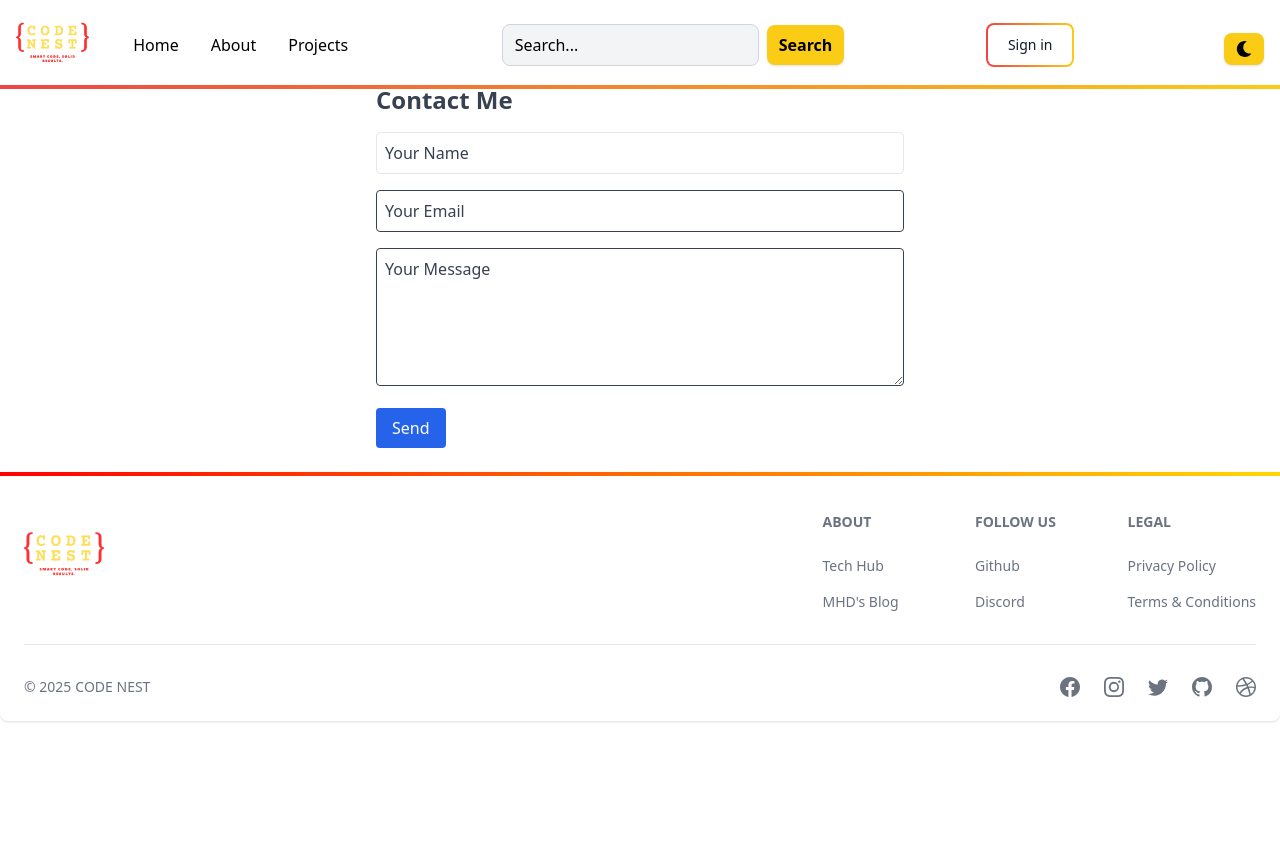
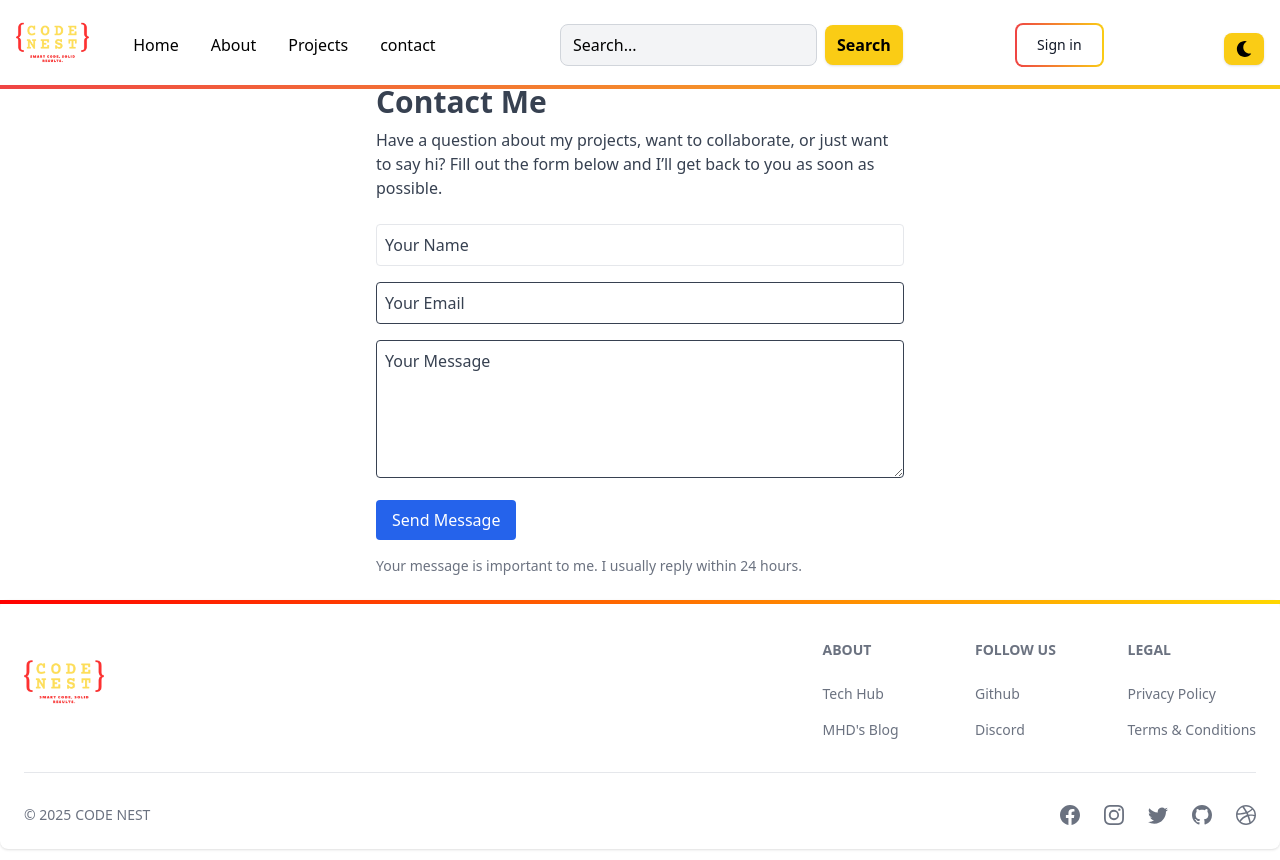
Before and after one commit to MohamadSabha/MERN-BLOG, a React (Vite) app in the folder client/: page /Contact in a window 1280 px wide. Built offline with nearby package versions, Linux system fonts and the light colour scheme; no server answers.

Commit message:
adding contact to the header

```diff
--- a/client/src/components/Header.jsx
+++ b/client/src/components/Header.jsx
@@ -152,6 +152,16 @@ export default function Header() {
             >
               Projects
             </Link>
+            <Link
+              to="/contact"
+              className={`font-medium px-3 py-2 rounded-lg transition-colors ${
+                path === "/contact"
+                  ? " text-accent  dark:text-accent border-b-2 border-accent"
+                  : " dark:hover:text-accent"
+              }`}
+            >
+              contact
+            </Link>
           </nav>
           <form onSubmit={handleSubmit} className="flex items-center gap-2">
             <input
@@ -247,8 +257,8 @@ export default function Header() {
               to="/"
               className={`font-medium px-3 py-2 rounded-lg transition-colors ${
                 path === "/"
-                  ? "bg-yellow-400 text-black dark:bg-yellow-400 dark:text-black shadow"
-                  : "hover:bg-yellow-100 dark:hover:bg-yellow-700"
+                  ? " text-accent  dark:text-accent border-b-2 border-accent"
+                  : " dark:hover:text-accent"
               }`}
             >
               Home
@@ -257,8 +267,8 @@ export default function Header() {
               to="/about"
               className={`font-medium px-3 py-2 rounded-lg transition-colors ${
                 path === "/about"
-                  ? "bg-yellow-400 text-black dark:bg-yellow-400 dark:text-black shadow"
-                  : "hover:bg-yellow-100 dark:hover:bg-yellow-700"
+                  ? " text-accent  dark:text-accent border-b-2 border-accent"
+                  : " dark:hover:text-accent"
               }`}
             >
               About
@@ -267,13 +277,22 @@ export default function Header() {
               to="/projects"
               className={`font-medium px-3 py-2 rounded-lg transition-colors ${
                 path === "/projects"
-                  ? "bg-yellow-400 text-black dark:bg-yellow-400 dark:text-black shadow"
-                  : "hover:bg-yellow-100 dark:hover:bg-yellow-700"
+                  ? " text-accent  dark:text-accent border-b-2 border-accent"
+                  : " dark:hover:text-accent"
               }`}
             >
               Projects
             </Link>
-
+            <Link
+              to="/contact"
+              className={`font-medium px-3 py-2 rounded-lg transition-colors ${
+                path === "/contact"
+                  ? " text-accent  dark:text-accent border-b-2 border-accent"
+                  : " dark:hover:text-accent"
+              }`}
+            >
+              contact
+            </Link>
             <Link
               to="/dashboard?tab=profile"
               className="relative inline-flex items-center justify-center p-0.5 mb-2 me-2
--- a/client/src/pages/Contact.jsx
+++ b/client/src/pages/Contact.jsx
@@ -34,7 +34,17 @@ export default function Contact() {
 
   return (
     <div className="max-w-xl mx-auto p-6">
-      <h1 className="text-2xl font-bold mb-4">Contact Me</h1>
+      {/* Headline */}
+      <h1 className="text-3xl font-bold mb-2">Contact Me</h1>
+
+      {/* Subheading */}
+      <p className="text-gray-700 mb-6">
+        Have a question about my projects, want to collaborate, or just want to
+        say hi? Fill out the form below and I’ll get back to you as soon as
+        possible.
+      </p>
+
+      {/* Contact Form */}
       <form onSubmit={handleSubmit} className="space-y-4">
         <input
           name="name"
@@ -67,11 +77,18 @@ export default function Contact() {
           disabled={status.sending}
           className="bg-blue-600 text-white px-4 py-2 rounded"
         >
-          {status.sending ? "Sending..." : "Send"}
+          {status.sending ? "Sending..." : "Send Message"}
         </button>
       </form>
+
+      {/* Status Messages */}
       {status.ok && <p className="text-green-600 mt-3">{status.msg}</p>}
       {status.ok === false && <p className="text-red-600 mt-3">{status.msg}</p>}
+
+      {/* Optional Note */}
+      <p className="text-gray-500 mt-4 text-sm">
+        Your message is important to me. I usually reply within 24 hours.
+      </p>
     </div>
   );
 }
```
